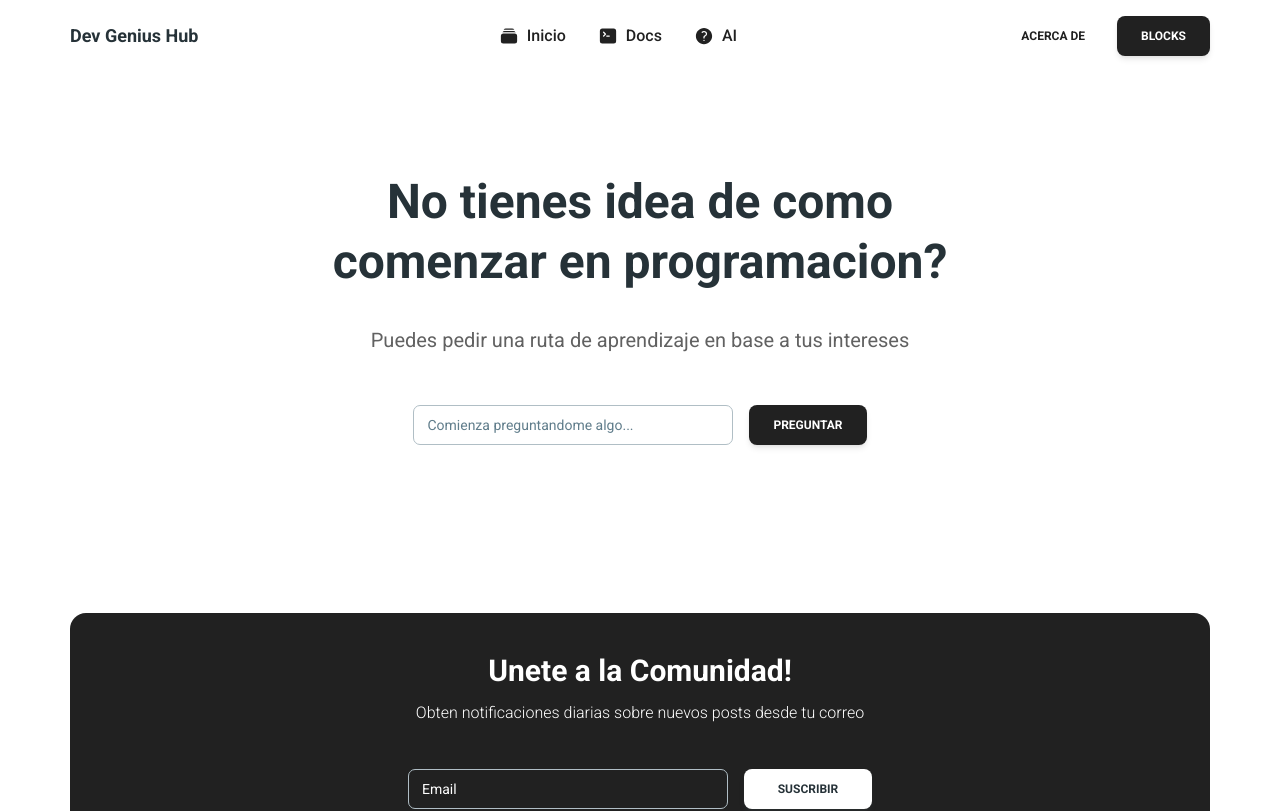
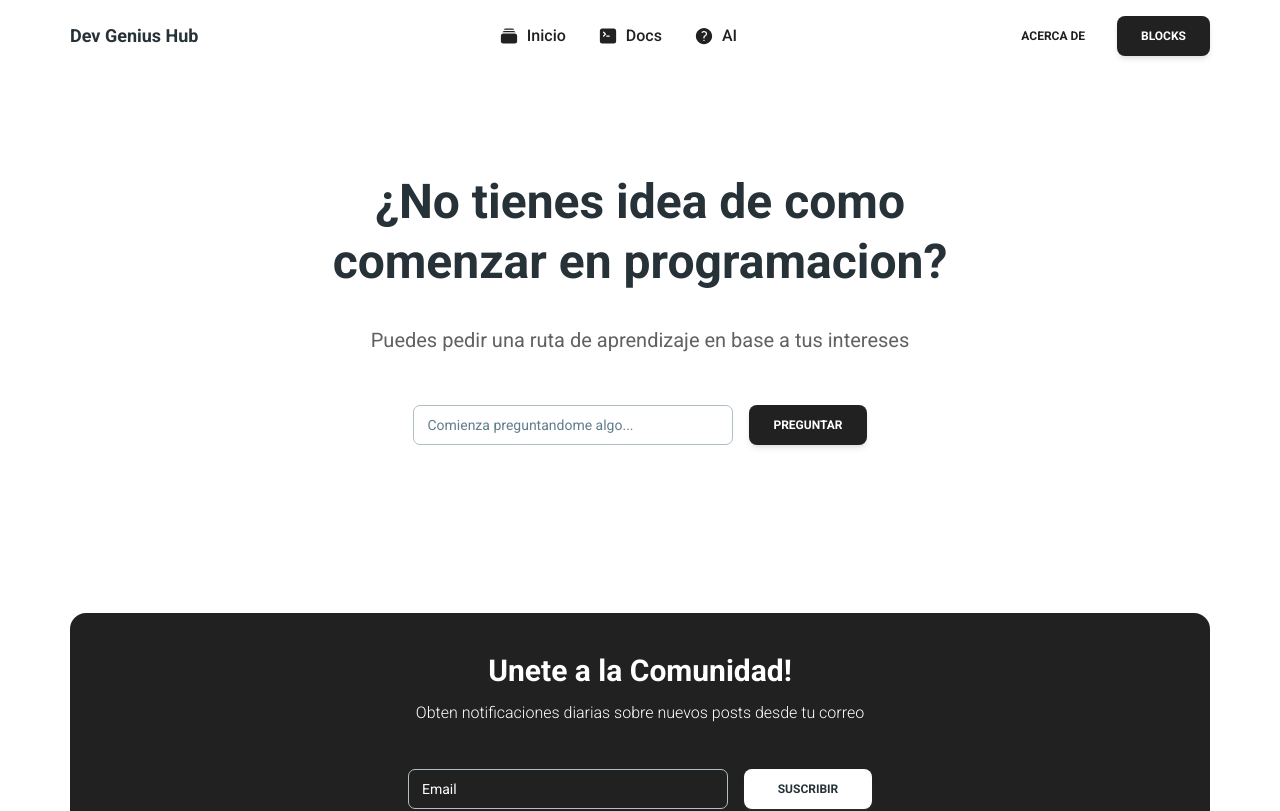
Before and after one commit to hiramgabriel1/dev-genius-hub, a Next.js app: page /questions in a window 1280 px wide. Shown: the top 811 px of the page. Built offline with nearby package versions, Linux system fonts and the light colour scheme.

Commit message:
feat: add question icon

```diff
--- a/src/app/hero.questions.tsx
+++ b/src/app/hero.questions.tsx
@@ -4,10 +4,10 @@ import { Button, Typography, Input } from "@material-tailwind/react";
 import { useState } from "react";
 
 function HeroQuestions() {
-    const [question, setQuestion] = useState('')
+    const [question, setQuestion] = useState("");
     const handleQuestionAI = async () => {
-
-    }
+        console.log(question);
+    };
     return (
         <header className="mt-5 bg-white p-8">
             <div className="w-w-full container mx-auto pt-12 pb-24 text-center">
@@ -20,7 +20,7 @@ function HeroQuestions() {
                     onPointerEnterCapture={undefined}
                     onPointerLeaveCapture={undefined}
                 >
-                    No tienes idea de como comenzar en programacion?
+                    ¿No tienes idea de como comenzar en programacion?
                 </Typography>
                 <Typography
                     // @ts-expect-error
@@ -37,7 +37,11 @@ function HeroQuestions() {
                     <div className="mt-8 flex flex-col items-center justify-center gap-4 md:flex-row">
                         <div className="w-80">
                             {/* @ts-ignore */}
-                            <Input onChange={(e: Event) => setQuestion(e.target.value)} label="Comienza preguntandome algo..." />
+                            <Input
+                                //   @ts-ignore
+                                onChange={(e: Event) => setQuestion(e.target.value)}
+                                label="Comienza preguntandome algo..."
+                            />
                         </div>
 
                         {/* @ts-ignore */}
```
